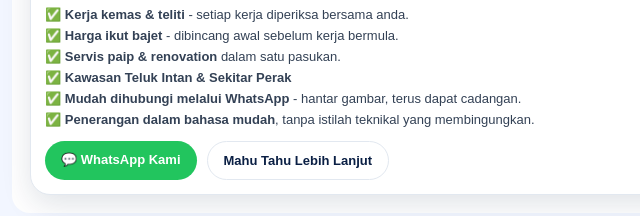
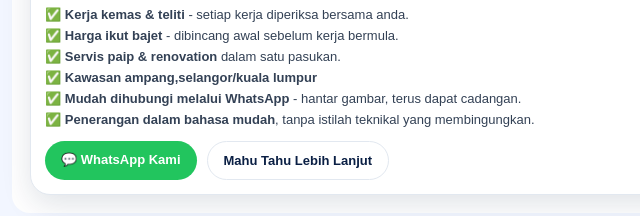
Before and after one commit to nrplumber/nrplumber-website, a plain HTML site: page index.html in a window 1280 px wide. Shown: the part 3776-3992 px from the top of the page, 0-640 px from the left. Drawn offline with Linux system fonts and the light colour scheme.

Commit message:
Update index.html

```diff
--- a/index.html
+++ b/index.html
@@ -116,7 +116,7 @@ body{background:#f2f6ff;font-family:Arial,sans-serif}
   <p style="font-size:13px;color:#334155;margin:6px 0">✅ <b>Kerja kemas & teliti</b> - setiap kerja diperiksa bersama anda.</p>
   <p style="font-size:13px;color:#334155;margin:6px 0">✅ <b>Harga ikut bajet</b> - dibincang awal sebelum kerja bermula.</p>
   <p style="font-size:13px;color:#334155;margin:6px 0">✅ <b>Servis paip & renovation</b> dalam satu pasukan.</p>
-  <p style="font-size:13px;color:#334155;margin:6px 0">✅ <b>Kawasan Teluk Intan & Sekitar Perak</b></p>
+  <p style="font-size:13px;color:#334155;margin:6px 0">✅ <b>Kawasan ampang,selangor/kuala lumpur</b></p>
   <p style="font-size:13px;color:#334155;margin:6px 0">✅ <b>Mudah dihubungi melalui WhatsApp</b> - hantar gambar, terus dapat cadangan.</p>
   <p style="font-size:13px;color:#334155;margin:6px 0">✅ <b>Penerangan dalam bahasa mudah</b>, tanpa istilah teknikal yang membingungkan.</p>
   <div style="display:flex;gap:10px;margin-top:14px">
```
